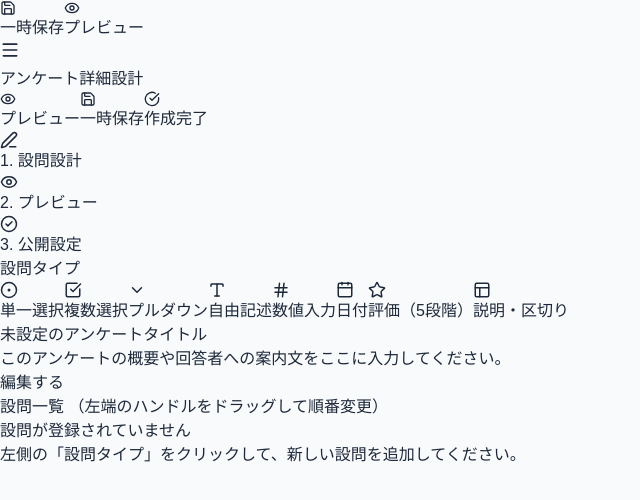
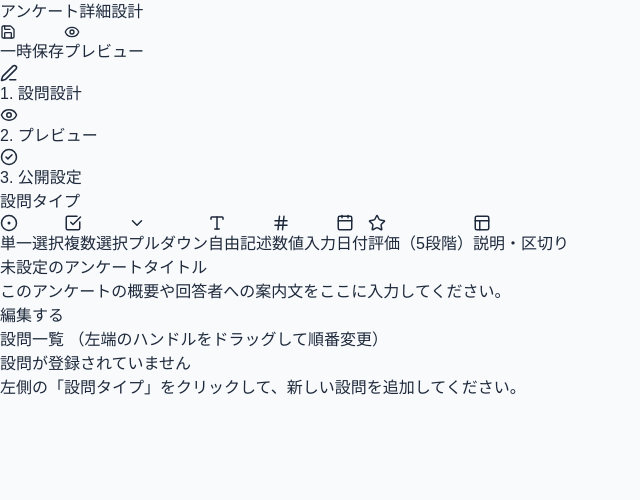
Before and after one commit to kojun1108/survey-designer, a React (Vite) app: page / in a window 1280 px wide. Shown: the top 500 px of the page, without its empty margins (0-640 px from the left). Built offline with nearby package versions, Linux system fonts and the light colour scheme.

Commit message:
style: 不要なヘッダーを非表示にし、上部エリアに画面名とボタンを配置

```diff
--- a/src/App.tsx
+++ b/src/App.tsx
@@ -1,12 +1,12 @@
 import { useState } from 'react';
-import Header from './components/Header';
+// import Header from './components/Header'; // 不要になったため非表示、または削除
 import Stepper from './components/Stepper';
 import SurveyEditor from './components/SurveyEditor';
 import SurveyPreview from './components/SurveyPreview';
 import SurveyPublish from './components/SurveyPublish';
 import type { QuestionTypeId } from './components/Sidebar';
 import type { Question } from './components/QuestionItems';
-import { Eye, Save } from 'lucide-react'; // Saveアイコンを追加
+import { Eye, Save } from 'lucide-react';
 
 type AppMode = 'edit' | 'preview' | 'publish';
 
@@ -22,7 +22,6 @@ export default function App() {
 
   // 一時保存ボタンの処理
   const handleSave = () => {
-    // ここに保存ロジック（API呼び出しやlocalStorageへの保存など）を将来的に記述できます
     alert('アンケートの内容を一時保存しました。');
   };
 
@@ -108,8 +107,13 @@ export default function App() {
 
   return (
     <div className="min-h-screen bg-[#f8fafc] p-6 text-slate-800">
-      {/* 画面トップヘッダーエリア（ボタンのみ右上に配置） */}
-      <div className="max-w-6xl mx-auto mb-4 flex justify-end items-center gap-2">
+      {/* 画面トップエリア：画面名と操作ボタンを横並びに配置 */}
+      <div className="max-w-6xl mx-auto mb-5 flex items-center justify-between border-b border-slate-200 pb-3">
+        <div className="flex items-center gap-2">
+          <h1 className="text-xl font-bold text-slate-900 tracking-tight">アンケート詳細設計</h1>
+        </div>
+
+        <div className="flex items-center gap-2">
           <button
             onClick={handleSave}
             className="flex items-center gap-1.5 px-4 py-2 bg-white border border-slate-200 hover:bg-slate-50 text-slate-700 font-semibold rounded-lg shadow-sm transition-colors text-sm"
@@ -129,10 +133,11 @@ export default function App() {
             <span>プレビュー</span>
           </button>
         </div>
+      </div>
 
       {/* メインカード枠 */}
-      <div className="max-w-6xl mx-auto bg-white rounded-lg border border-slate-200 shadow-sm overflow-hidden">
-        <Header />
+      <div className="max-w-6xl mx-auto bg-white rounded-xl border border-slate-200 shadow-sm overflow-hidden">
+        {/* <Header />  ← ここを非表示にしました */}
         <Stepper currentStep={getStepNumber()} />
 
         <div className="grid grid-cols-12 min-h-[600px]">
```
Lines whose indentation alone changed are shown as unchanged.
